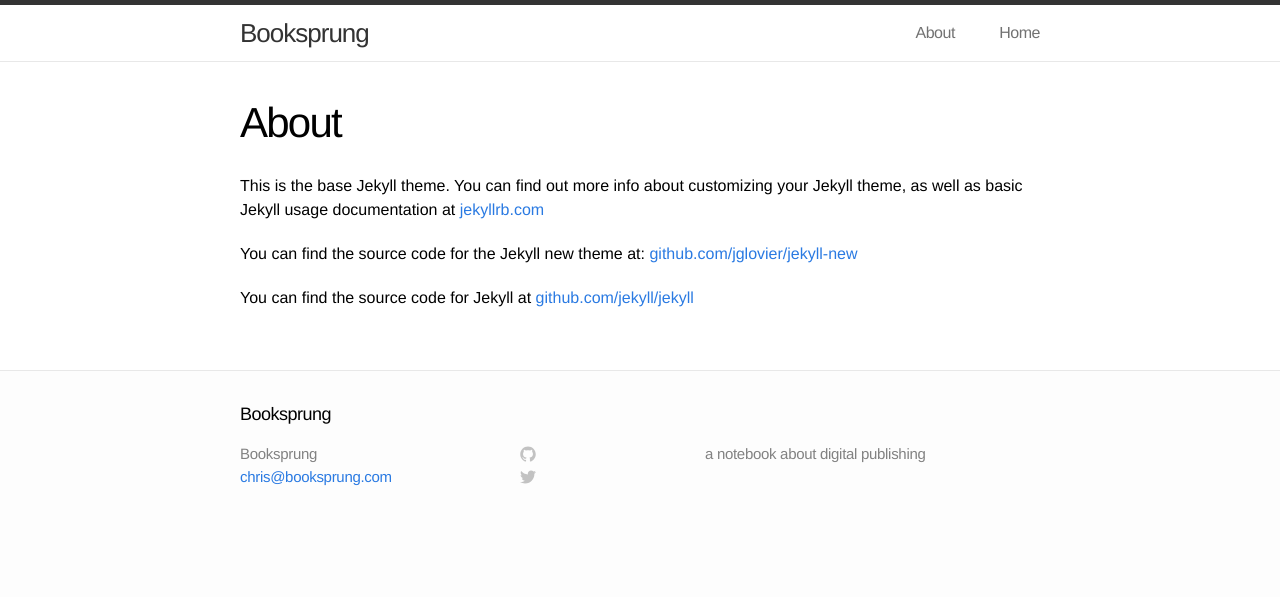
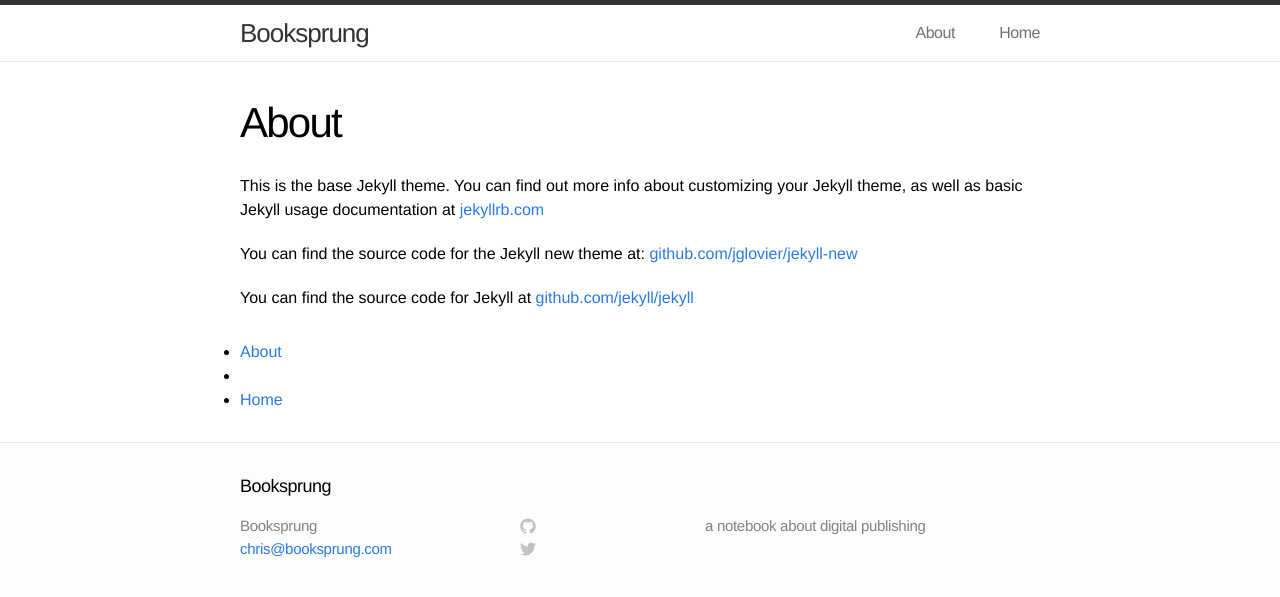
Before and after one commit to christopherwalters/booksprung, a Jekyll site: the page built from about.md, in a window 1280 px wide. Shown: the top 597 px of the page. Built offline with Jekyll 4.4.1, drawn with Linux system fonts in a browser that asks for light colours.

Commit message:
tried adding some dumb nav stuff per this tutorial

```diff
--- /dev/null
+++ b/_includes/nav.html
@@ -0,0 +1,9 @@
+<nav class="nav-primary" role="navigation" >
+	<ul>
+		{% for p in site.pages %}
+		<li>
+			<a {% if p.url == age.url %}class="active"{% endif %} href ="{{ site.baseurl }}">{{ p.title }}</a>
+		</li>
+		{% endfor %}
+	</ul>
+</nav>
--- a/_layouts/default.html
+++ b/_layouts/default.html
@@ -10,6 +10,7 @@
     <div class="page-content">
       <div class="wrap">
       {{ content }}
+      {% include nav.html %}
       </div>
     </div>
 
--- /dev/null
+++ b/_posts/2014-05-15-my-first-post.markdown
@@ -0,0 +1,5 @@
+#This is my first post
+
+## I hope it looks nice
+
+_this is some text that is either bold or italic_
```
